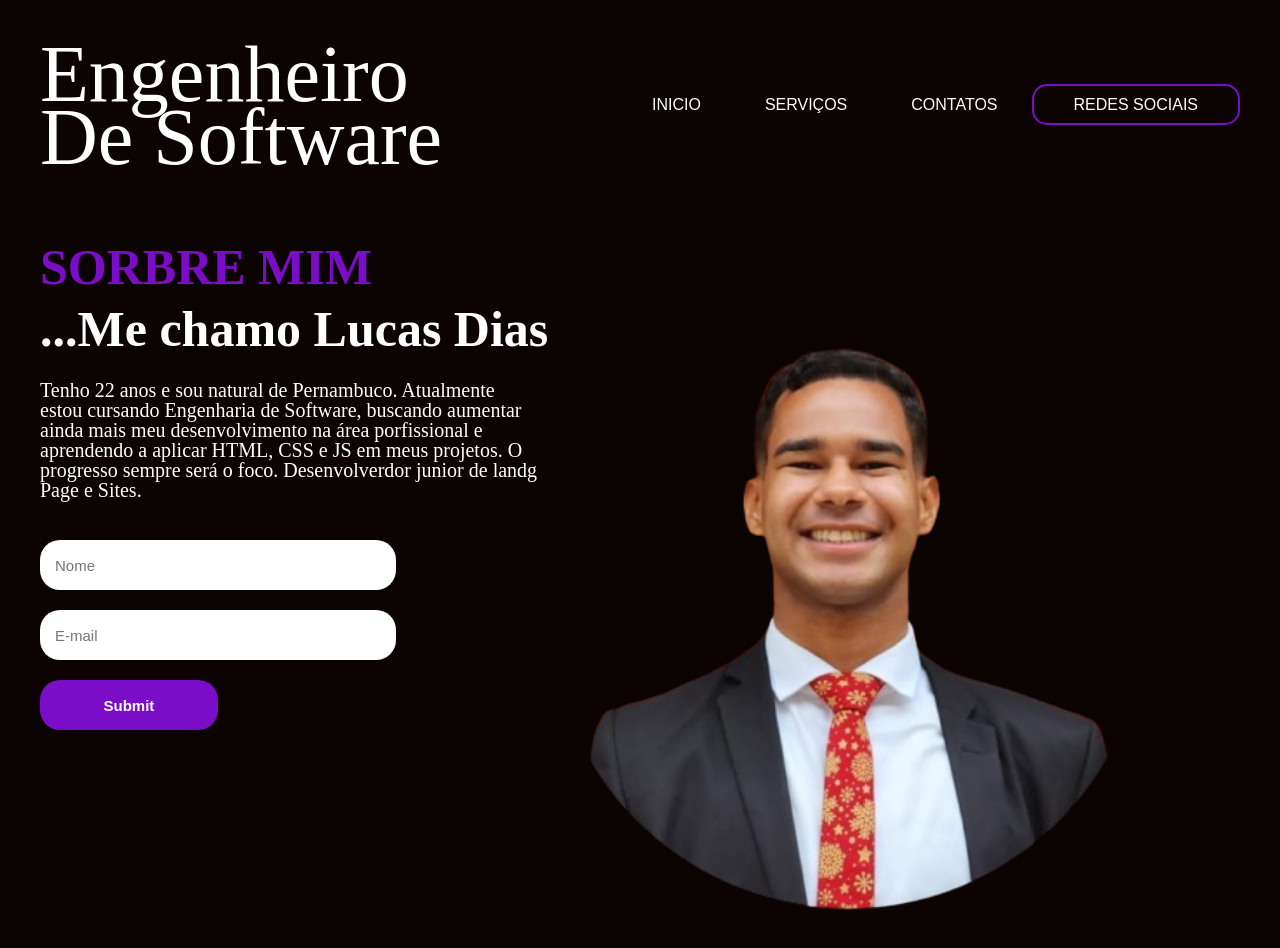
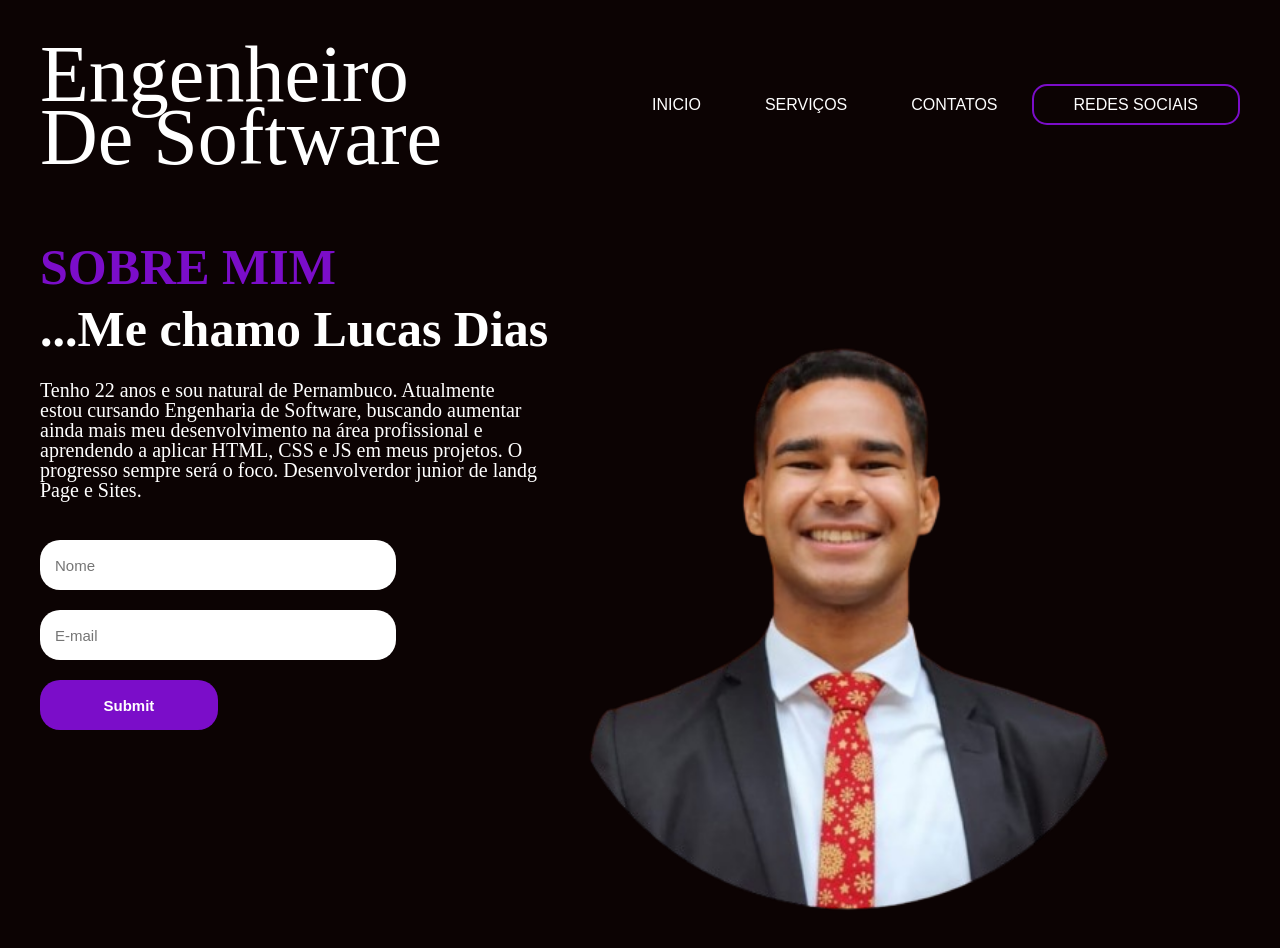
Before and after one commit to Lucas-dias0/Portifolio-lucas, a plain HTML site: page index.html in a window 1280 px wide. Drawn offline with Linux system fonts and the light colour scheme.

Commit message:
Precisou mudar porque teve erros de português

```diff
--- a/index.html
+++ b/index.html
@@ -26,10 +26,10 @@
 
     <main>
           <aside>
-            <h2><span>SORBRE MIM </span></h2>
+            <h2><span>SOBRE MIM </span></h2>
             <h2>...Me chamo Lucas Dias </h2>
             <p>
-                Tenho 22 anos e sou natural de Pernambuco. Atualmente estou cursando Engenharia de Software, buscando aumentar ainda mais meu desenvolvimento na área porfissional e aprendendo a aplicar HTML, CSS e JS em meus projetos. O progresso sempre será o foco. Desenvolverdor junior de landg Page e Sites.
+                Tenho 22 anos e sou natural de Pernambuco. Atualmente estou cursando Engenharia de Software, buscando aumentar ainda mais meu desenvolvimento na área profissional e aprendendo a aplicar HTML, CSS e JS em meus projetos. O progresso sempre será o foco. Desenvolverdor junior de landg Page e Sites.
             </p>
 
             <form action="https://api.sheetmonkey.io/form/7qQgUdFT5AT3Agg3We9Qrt" method="post">
```
